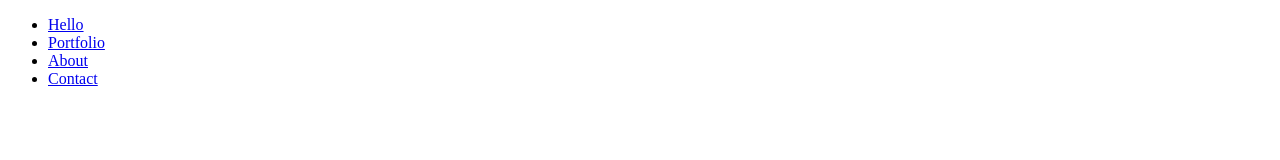
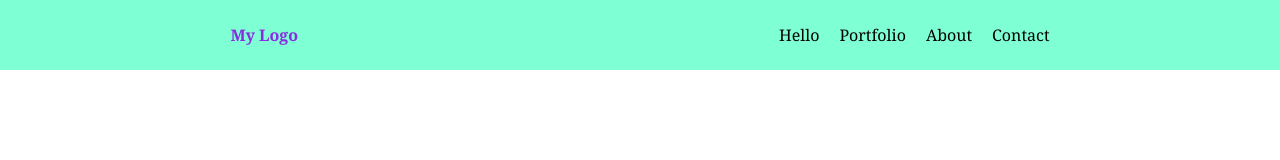
Before and after one commit to N-Jufri/pair_programmingw4d1, a plain HTML site: page index.html in a window 1280 px wide. Drawn offline with Linux system fonts and the light colour scheme.

Commit message:
Add index.html file and css file

```diff
--- a/index.html
+++ b/index.html
@@ -5,9 +5,14 @@
      <meta http-equiv="X-UA-Compatible" content="IE=edge">
      <meta name="viewport" content="width=device-width, initial-scale=1.0">
      <title>Mobile Menu</title>
+     <link rel="stylesheet" href="style.css">
 </head>
 <body>
      <nav>
+          <div class="logo">
+               <a href="#">My Logo</a>
+          </div>
+
           <ul>
                <li><a href="#">Hello</a></li>
                <li><a href="#">Portfolio</a></li>
--- /dev/null
+++ b/style.css
@@ -0,0 +1,40 @@
+* {
+    margin: 0;
+    padding: 0;
+}
+
+body {
+    font-family:Cambria, Cochin, Georgia, Times, 'Times New Roman', serif;
+}
+
+nav {
+    background-color: aquamarine;
+    display: flex;
+    justify-content: space-around;
+    height: 70px;
+    align-items: center;
+}
+
+.logo a {
+    text-decoration: none;
+    color: blueviolet;
+    font-weight: bold;
+}
+
+nav ul {
+    display: flex;
+    list-style: none;
+}
+
+nav ul li {
+    margin-left: 20px;
+}
+
+nav ul li a {
+    text-decoration: none;
+    color: black;
+}
+
+/* @media screen and (max-width: 768) {
+
+} */
```
